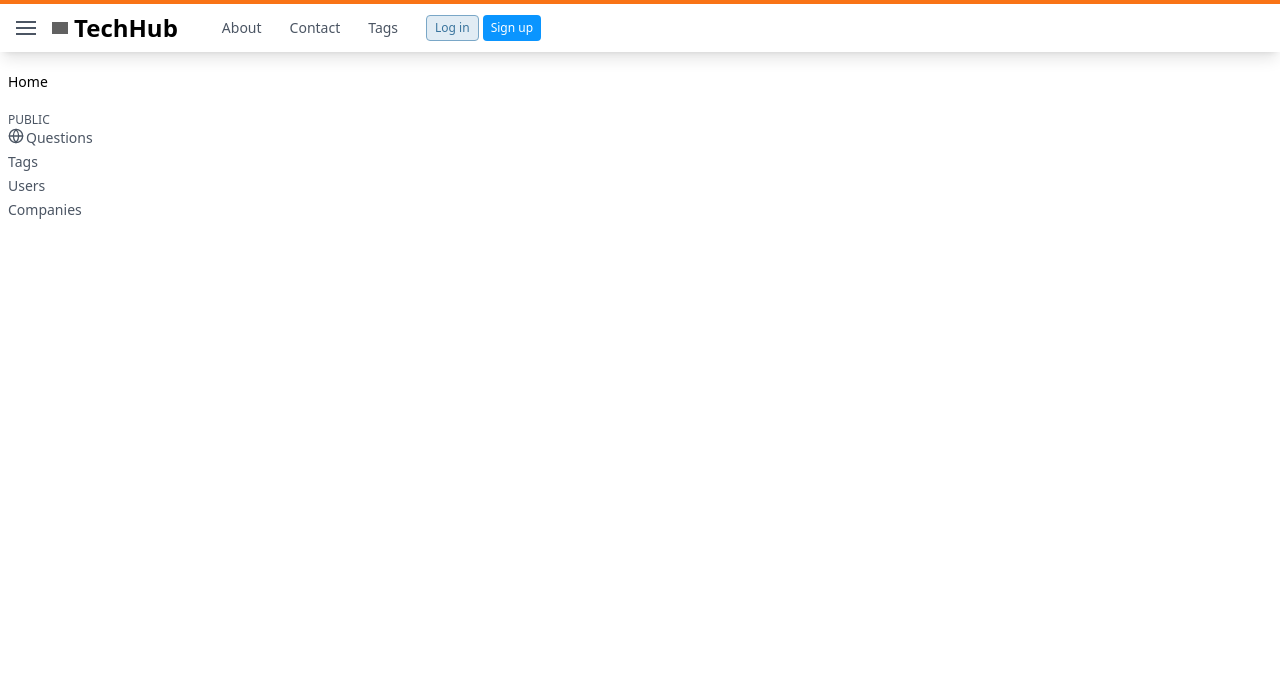
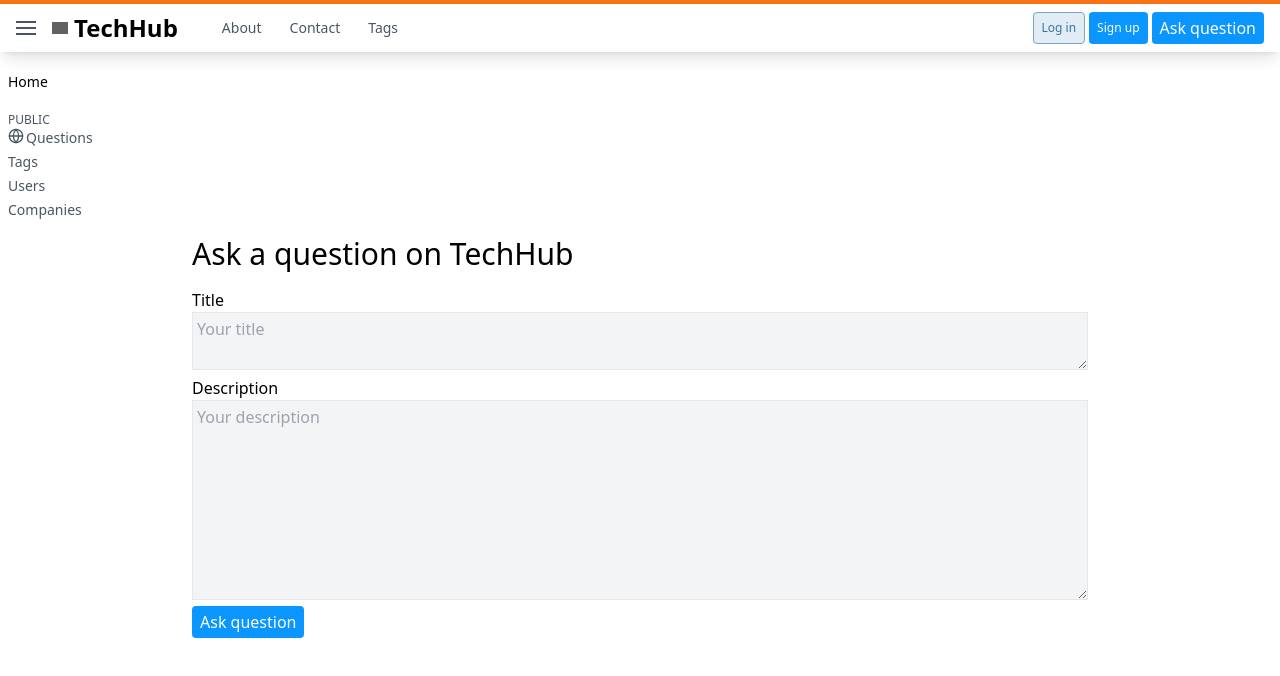
Before and after one commit to martin-apiwat/tech-hub, a React (Vite) app in the folder client/: page /ask-question in a window 1280 px wide. Shown: the top 676 px of the page. Built offline with nearby package versions, Linux system fonts and the light colour scheme; grey boxes are pictures that could not be loaded.

Commit message:
added AskQuestionPage

```diff
--- a/client/src/App.tsx
+++ b/client/src/App.tsx
@@ -4,16 +4,20 @@ import { Routes, Route } from "react-router-dom";
 import HomePage from "./views/HomePage";
 import QuestionPage from "./views/QuestionPage";
 import SideBar from "./components/SideBar";
+import AskQuestionPage from "./views/AskQuestionPage";
 
 export default function App() {
   return (
     <div className="">
       <Navbar />
       <SideBar />
-      <Routes>
-        <Route path="/" element={<HomePage />} />
-        <Route path="/questions/:id" element={<QuestionPage />} />
-      </Routes>
+      <div className="max-w-4xl mx-auto py-4">
+        <Routes>
+          <Route path="/" element={<HomePage />} />
+          <Route path="/questions/:id" element={<QuestionPage />} />
+          <Route path="/ask-question" element={<AskQuestionPage />} />
+        </Routes>
+      </div>
     </div>
   );
 }
--- a/client/src/components/Navbar.tsx
+++ b/client/src/components/Navbar.tsx
@@ -28,13 +28,19 @@ export default function Navbar({}: Props) {
             Tags
           </li>
         </ul>
-        <div className="flex gap-1 text-xs justify-end">
-          <button className="py-1 px-2 bg-[#e1ecf4] rounded border border-[#7aa7c7] text-[#39749d]">
+        <div className="flex gap-1 ml-auto">
+          <button className="py-1 px-2 text-xs bg-[#e1ecf4] rounded border border-[#7aa7c7] text-[#39749d]">
             Log in
           </button>
-          <button className="py-1 px-2 bg-[#0a95ff] text-white rounded">
+          <button className="py-1 px-2 text-xs bg-[#0a95ff] text-white rounded">
             Sign up
           </button>
+          <Link
+            to="/ask-question"
+            className="py-1 px-2 bg-[#0a95ff] text-white rounded ml-auto hover:opacity-80"
+          >
+            Ask question
+          </Link>
         </div>
       </div>
     </nav>
--- /dev/null
+++ b/client/src/views/AskQuestionPage.tsx
@@ -0,0 +1,27 @@
+import React from "react";
+
+export default function AskQuestionPage() {
+  return (
+    <div>
+      <h2 className="text-3xl mb-4">Ask a question on TechHub</h2>
+
+      <label htmlFor="Title">Title</label>
+      <textarea
+        id="Title"
+        className="bg-gray-100 border p-1 w-full min-h-[50px]"
+        placeholder="Your title"
+      ></textarea>
+
+      <label htmlFor="Description">Description</label>
+      <textarea
+        id="Description"
+        className="bg-gray-100 border p-1 w-full min-h-[200px]"
+        placeholder="Your description"
+      ></textarea>
+
+      <button className="py-1 px-2 bg-[#0a95ff] text-white rounded ml-auto hover:opacity-80">
+        Ask question
+      </button>
+    </div>
+  );
+}
--- a/client/src/views/HomePage.tsx
+++ b/client/src/views/HomePage.tsx
@@ -23,7 +23,7 @@ export default function HomePage() {
 
   return (
     <div>
-      <div className="max-w-4xl mx-auto">
+      <div className="">
         {questions.map((question) => (
           <QuestionCard question={question} />
         ))}
--- a/client/src/views/QuestionPage.tsx
+++ b/client/src/views/QuestionPage.tsx
@@ -25,7 +25,7 @@ export default function QuestionPage() {
 
   return (
     <div className="p-4">
-      <div className="max-w-4xl mx-auto py-4">
+      <div className="py-4">
         <div className="border-b pb-4 mb-4">
           <h2 className="text-2xl text-gray-700">{question.title}</h2>
           <p className="text-gray-400 text-sm">
```
Also changed, not shown: 1 other file (tests, documents, lock files or other folders).
